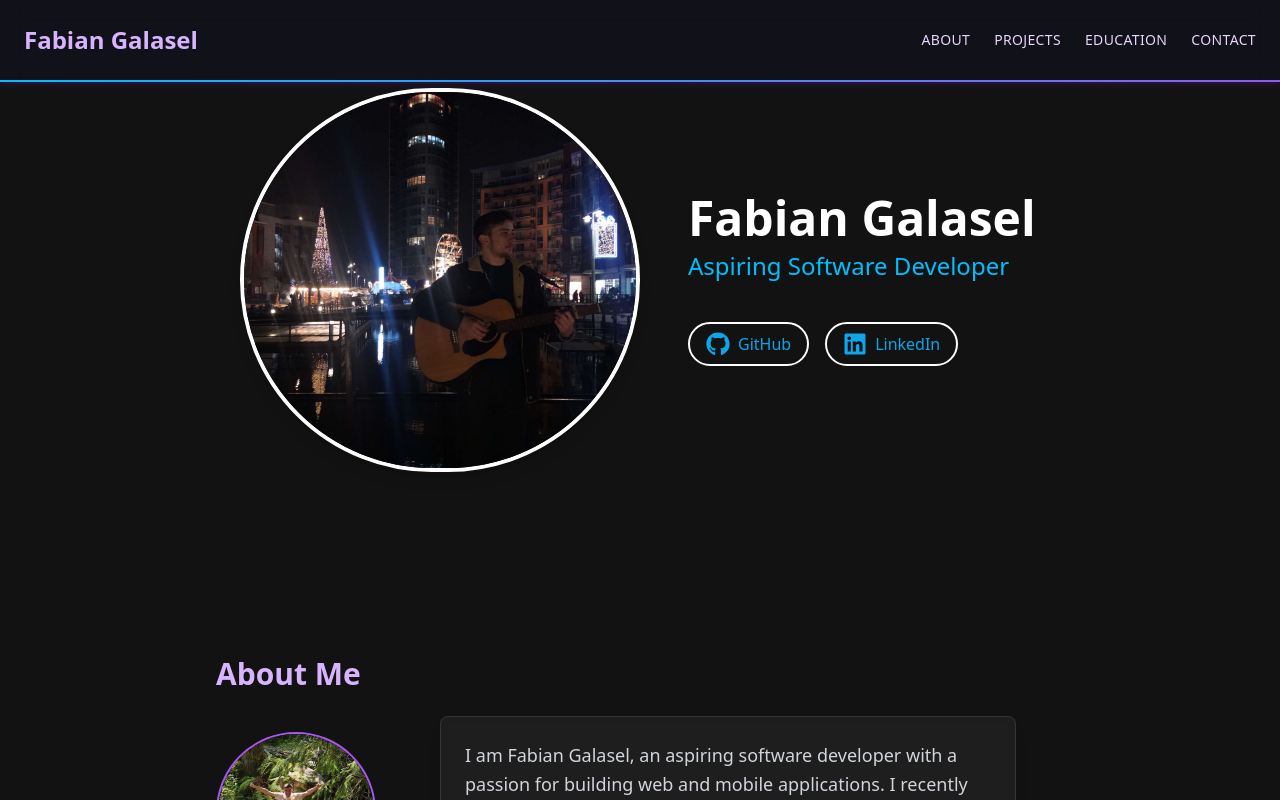
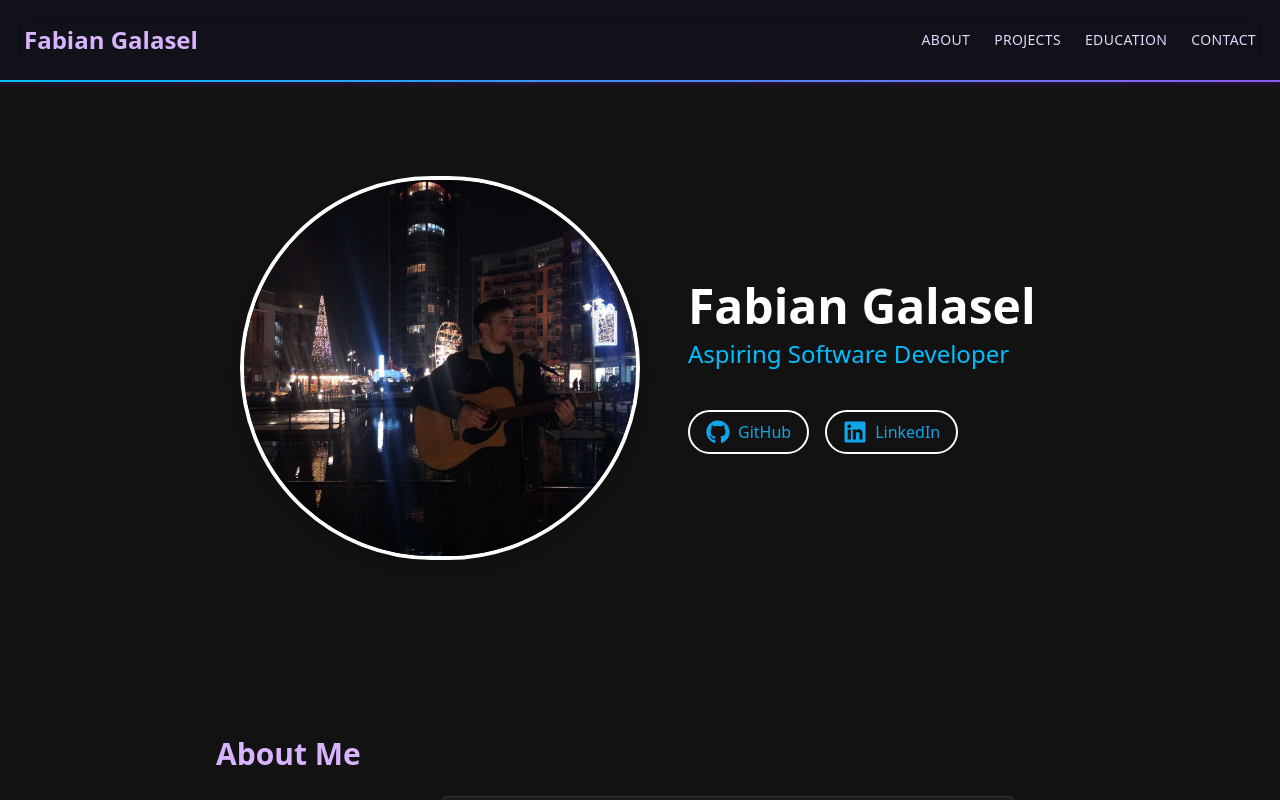
Before and after one commit to FabianC1/PortfolioWebsite, a React (Vite) app: page / in a window 1280 px wide. Shown: the top 800 px of the page. Built offline with nearby package versions, Linux system fonts and the light colour scheme.

Commit message:
Updated padding in header for improved layout

```diff
--- a/src/App.tsx
+++ b/src/App.tsx
@@ -42,7 +42,7 @@ function App() {
 
 
       <header className="flex items-center justify-center min-h-[60vh] pl-32 pr-30 bg-darkPurple">
-        <div className="flex flex-col md:flex-row items-center max-w-5xl w-full gap-12 ml-24 pt-20">
+        <div className="flex flex-col md:flex-row items-center max-w-5xl w-full gap-12 ml-24 pt-44">
 
           <>
             {/* Profile Image */}
```
